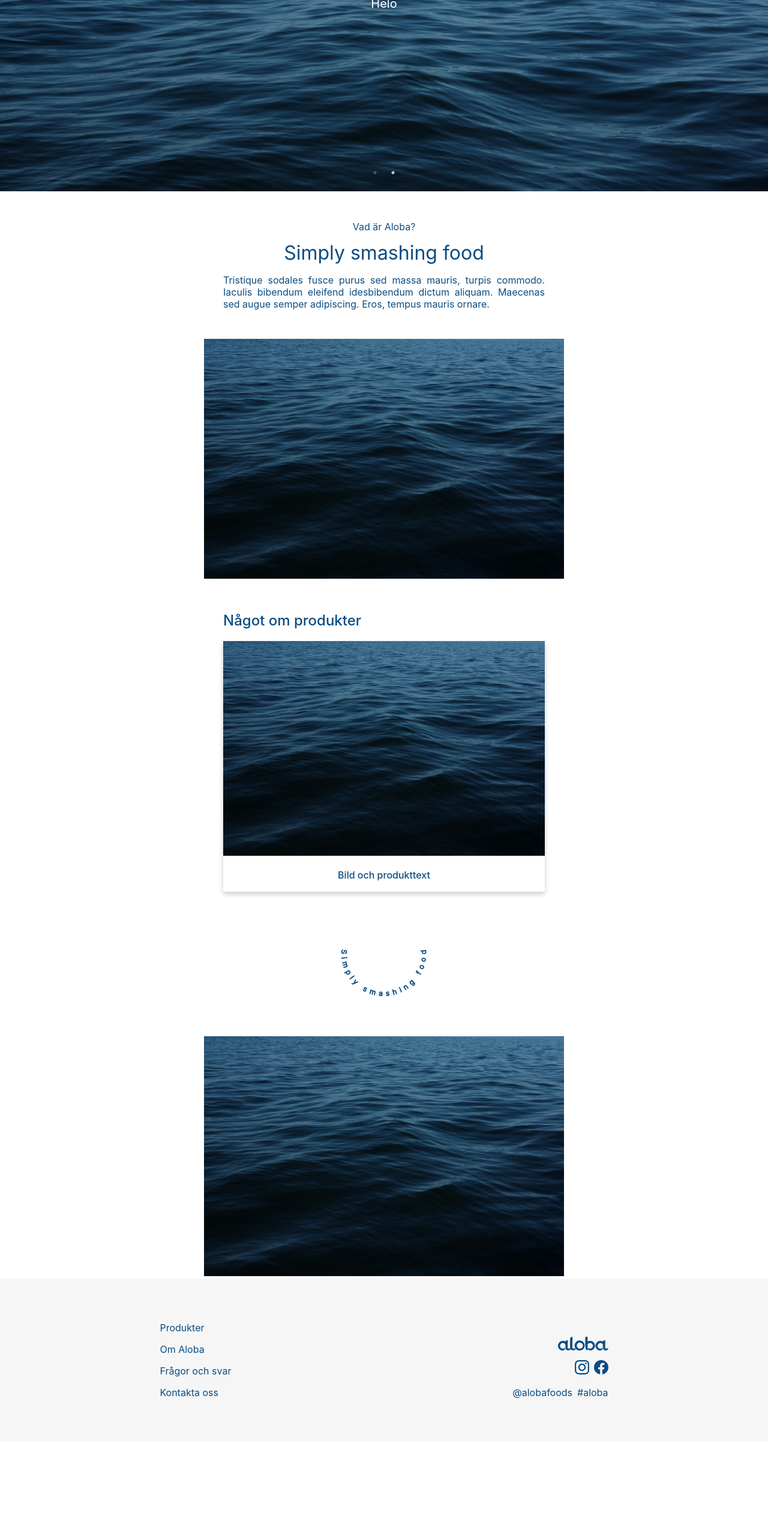
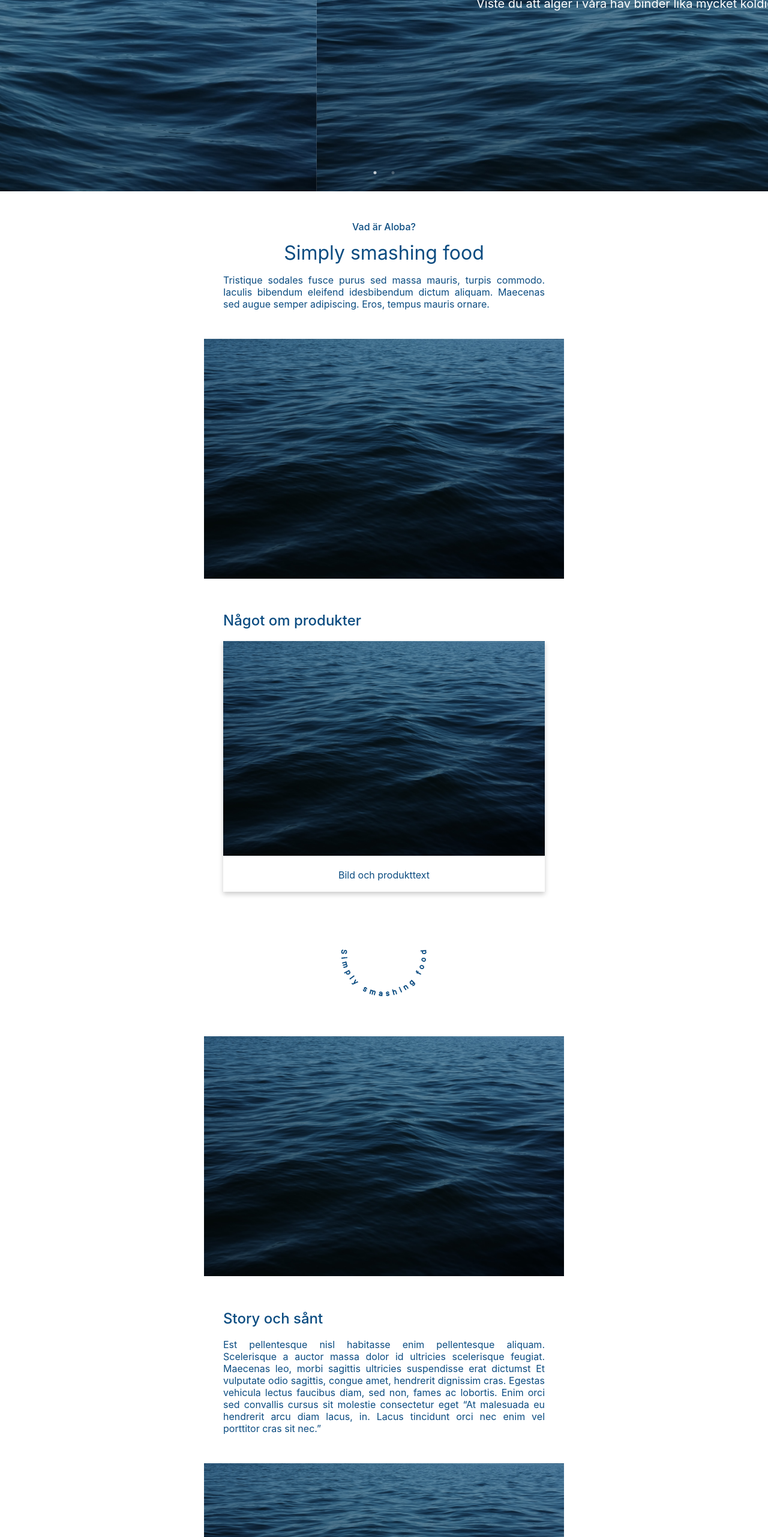
Before and after one commit to aloba-web/aloba-web.github.io, a React (Create React App) app: page / in a window 1280 px wide. Shown: the part 234-2797 px from the top of the page at 60% size. Before the commit the page ends 2638 px from the top, so only its background shows below. Built offline with nearby package versions, Linux system fonts and the light colour scheme.

Commit message:
add recipe carousel

```diff
--- a/src/components/Card/Card.tsx
+++ b/src/components/Card/Card.tsx
@@ -3,16 +3,18 @@ import "./Card.scss";
 
 export interface CardProps {
   img: string;
-  text: string;
+  text?: string;
+  title?: string;
   alt: string;
 }
 
-const Card: React.FC<CardProps> = ({ img, text, alt }) => {
+const Card: React.FC<CardProps> = ({ img, title, text, alt }) => {
   return (
     <div className="card-container">
       <img src={img} alt={alt} />
       <div className="text-container">
-        <h3>{text}</h3>
+        <h3>{title}</h3>
+        <p>{text}</p>
       </div>
     </div>
   );
--- a/src/components/Carousel/Carousel.tsx
+++ b/src/components/Carousels/Intro/Carousel.tsx
@@ -3,7 +3,7 @@ import Slider from "react-slick";
 import "slick-carousel/slick/slick.css";
 import "slick-carousel/slick/slick-theme.css";
 import "./Carousel.scss";
-import tempImage from "../../assets/temp.jpeg";
+import tempImage from "../../../assets/temp.jpeg";
 
 const carouselItems: Array<{ backgroundImage: string; text: string }> = [
   {
@@ -18,7 +18,7 @@ const carouselItems: Array<{ backgroundImage: string; text: string }> = [
   },
 ];
 
-const Carousel = () => {
+const Carousel: React.FC = () => {
   var settings = {
     autoplay: true,
     arrows: false,
@@ -30,8 +30,8 @@ const Carousel = () => {
   };
   return (
     <Slider className="carousel" {...settings}>
-      {carouselItems.map((item) => (
-        <div>
+      {carouselItems.map((item, index) => (
+        <div key={index}>
           <div
             className="carousel-item"
             style={{ backgroundImage: `url(${item.backgroundImage})` }}
--- /dev/null
+++ b/src/components/Carousels/Recipe/Carousel.scss
@@ -0,0 +1,30 @@
+@import "../../../variables.scss";
+
+.recipe-carousel {
+  .carousel-item > * {
+    margin: 16px;
+  }
+
+  .slick-prev, .slick-next {
+    &::before {
+      color: $classic-blue;
+    }
+  }
+
+  // Move arrows on top of images
+  .slick-prev {
+    left: 22px;
+    z-index: 1;
+  }
+  .slick-next {
+    right: 22px;
+  }
+
+  .slick-dots {
+    bottom: 25px;
+
+    li button:before {
+      color: white;
+    }
+  }
+}
--- /dev/null
+++ b/src/components/Carousels/Recipe/Carousel.tsx
@@ -0,0 +1,50 @@
+import React from "react";
+import Slider from "react-slick";
+import "slick-carousel/slick/slick.css";
+import "slick-carousel/slick/slick-theme.css";
+import "./Carousel.scss";
+import tempImage from "../../../assets/temp.jpeg";
+import Card from "../../Card";
+
+const carouselItems: Array<{ image: string; text: string; title: string }> = [
+  {
+    image: tempImage,
+    title: "Receptet",
+    text:
+      "Viste du att alger i våra hav binder",
+  },
+  {
+    image: tempImage,
+    text: "Helo där",
+    title: "Receptet 2",
+  },
+];
+
+const Carousel: React.FC = () => {
+  var settings = {
+    autoplay: false,
+    arrows: true,
+    centerMode: true,
+    centerPadding: '32px',
+    dots: false,
+    slidesToShow: 1,
+    slidesToScroll: 1,
+  };
+  return (
+    <Slider className="recipe-carousel" {...settings}>
+      {carouselItems.map((item, index) => (
+        <div className="carousel-item">
+          <Card
+            key={index}
+            img={item.image}
+            alt="food-dish"
+            text={item.text}
+            title={item.title}
+          />
+        </div>
+      ))}
+    </Slider>
+  );
+};
+
+export default Carousel;
--- /dev/null
+++ b/src/components/Carousels/Recipe/index.tsx
@@ -0,0 +1,3 @@
+import Carousel from "./Carousel";
+
+export default Carousel;
--- /dev/null
+++ b/src/components/Carousels/index.tsx
@@ -0,0 +1,2 @@
+export { default as CarouselIntro } from './Intro';
+export { default as CarouselRecept } from './Recipe';
--- a/src/components/Footer/Footer.tsx
+++ b/src/components/Footer/Footer.tsx
@@ -18,8 +18,8 @@ const Footer: React.FC<FooterProps> = () => {
   return (
     <div className="footer-container">
       <div className="footer-left">
-        {links.map((link) => (
-          <Link to={link.path}>{link.label}</Link>
+        {links.map((link, index) => (
+          <Link key={index} to={link.path}>{link.label}</Link>
         ))}
       </div>
       <div className="footer-right">
--- a/src/pages/Home/Home.scss
+++ b/src/pages/Home/Home.scss
@@ -19,13 +19,12 @@
     }
   }
 
-  .what {
+  .what,
+  .story {
     padding: $side-margin;
-    text-align: center;
 
     h2 {
-      font-size: 16px;
-      font-weight: 400;
+      font-weight: 500;
     }
 
     p {
@@ -37,7 +36,15 @@
     }
   }
 
-  .simply-smashing {
+  .what {
+    text-align: center;
+
+    h2 {
+      font-size: 16px;
+    }
+  }
+
+  .icon-divider {
     display: flex;
     margin: 64px auto;
   }
--- a/src/pages/Home/Home.tsx
+++ b/src/pages/Home/Home.tsx
@@ -1,34 +1,62 @@
 import React from "react";
 import "./Home.scss";
-import Carousel from "../../components/Carousel";
+import { CarouselIntro, CarouselRecept } from "../../components/Carousels";
 import Navbar from "../../components/Navbar";
 import Footer from "../../components/Footer";
 import tempImage from "../../assets/temp.jpeg";
 import Card from "../../components/Card";
 import { ReactComponent as SimplySmashing } from "../../assets/simply-smashing.svg";
+import { ReactComponent as Leaf } from "../../assets/leaf.svg";
+
+const What: React.FC = () => (
+  <div className="what">
+    <h2>Vad är Aloba?</h2>
+    <span>Simply smashing food</span>
+    <p>
+      Tristique sodales fusce purus sed massa mauris, turpis commodo. Iaculis
+      bibendum eleifend idesbibendum dictum aliquam. Maecenas sed augue semper
+      adipiscing. Eros, tempus mauris ornare.
+    </p>
+  </div>
+);
+
+const Story: React.FC = () => (
+  <div className="story">
+    <h2>Story och sånt</h2>
+    <p>
+      Est pellentesque nisl habitasse enim pellentesque aliquam. Scelerisque a
+      auctor massa dolor id ultricies scelerisque feugiat. Maecenas leo, morbi
+      sagittis ultricies suspendisse erat dictumst Et vulputate odio sagittis,
+      congue amet, hendrerit dignissim cras. Egestas vehicula lectus faucibus
+      diam, sed non, fames ac lobortis. Enim orci sed convallis cursus sit
+      molestie consectetur eget “At malesuada eu hendrerit arcu diam lacus, in.
+      Lacus tincidunt orci nec enim vel porttitor cras sit nec.”
+    </p>
+  </div>
+);
+
+// const Recept: React.FC = () => (
+//   <Carousel />
+// );
 
 const Home = () => {
   return (
     <div className="home">
       <Navbar />
-      <Carousel />
+      <CarouselIntro />
       <div className="container">
-        <div className="what">
-          <h2>Vad är Aloba?</h2>
-          <span>Simply smashing food</span>
-          <p>
-            Tristique sodales fusce purus sed massa mauris, turpis commodo.
-            Iaculis bibendum eleifend idesbibendum dictum aliquam. Maecenas sed
-            augue semper adipiscing. Eros, tempus mauris ornare.
-          </p>
-        </div>
+        <What />
         <img className="image-divider" src={tempImage} alt="divider" />
         <div className="products">
           <h2>Något om produkter</h2>
           <Card img={tempImage} text="Bild och produkttext" alt="produkt" />
         </div>
-        <SimplySmashing className="simply-smashing" />
+        <SimplySmashing className="icon-divider" />
         <img className="image-divider" src={tempImage} alt="divider" />
+        <Story />
+        <img className="image-divider" src={tempImage} alt="divider" />
+        <CarouselRecept />
+        <Leaf className="icon-divider" />
       </div>
       <Footer />
     </div>
```
Also changed, not shown: src/assets/leaf.svg (added), src/components/Carousels/Intro/Carousel.scss (renamed from src/components/Carousel/Carousel.scss), src/components/Carousels/Intro/index.tsx (renamed from src/components/Carousel/index.tsx).
